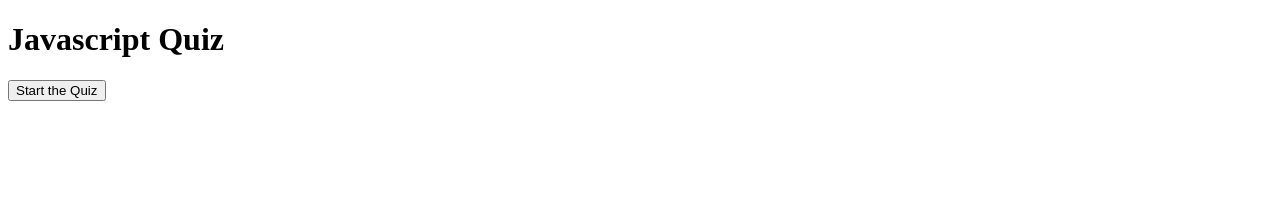
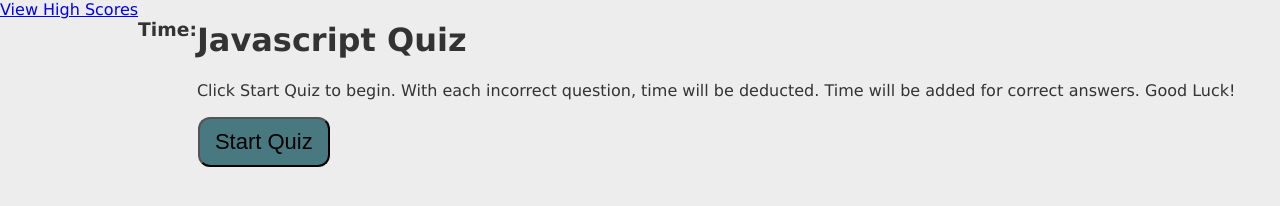
Before and after one commit to Prandrea/Code-Quiz-Challenge, a plain HTML site: page index.html in a window 1280 px wide. Drawn offline with Linux system fonts and the light colour scheme.

Commit message:
added css and quiz questions

```diff
--- a/assets/css/style.css
+++ b/assets/css/style.css
@@ -0,0 +1,45 @@
+* {
+    box-sizing: border-box;
+  }
+
+  :root {
+    --primary: #44e9ff;
+    --secondary: #497980;
+    --tertiary: rgb(192, 246, 253);
+    --grey: #333;
+  }
+
+  body {
+    background: #ededed;
+    color: var(--grey);
+    margin: 0;
+    padding: 0;
+    display: flex;
+    min-height: 100vh;
+    font-family: Verdana, Geneva, Tahoma, sans-serif;
+  }
+
+  header {
+    margin-bottom: 20px;
+    font-size: 16px;
+    display: flex;
+    justify-content: space-between;
+    align-items: top;
+}
+
+
+main {
+    justify-content: center;
+    align-items: center;
+}
+
+  .btn {
+    outline: none;
+      display: inline-block;
+      padding: 10px 15px;
+      background: var(--secondary);
+      font-size: 22px;
+      border-radius: 12px;
+      position: relative;
+      margin: 1px;
+    }
--- a/assets/js/script.js
+++ b/assets/js/script.js
@@ -13,6 +13,35 @@
 
 //control css using Javascript: hide questions and scoreboard initially and display questions when you start
 var timer = 5
+
+// Questions for quiz
+const questions = [
+    {
+        question: "Commonly used data types do NOT include__________.",
+        choices: ["a. strings", "b. booleans", "c. alerts", "d. numbers"],
+        answer: "c. alerts"
+    },
+    {
+        questions: "The condition in an if/ else statement is in enclosed in __________.",
+        choices: ["a. parenthesis", "b. square brackets", "c. quotes", "d. curly brackets"],
+        answer: "a. parenthesis"
+    },
+    {
+        question: "The first index of an array is ____.",
+        choices: ["a. 0", "b. 1", "c. 8", "d. any"],
+        answer: "a. 0"
+    },
+    {
+        question: "Inside which HTML element do we put the JavaScript?",
+        choices: ["a. <js>", "b. <javascript>", "c. <javaEl>", "d. <script>"],
+        answer: "d. <script>"
+    },
+    {
+        question: "How do you round the number 4.15 to the nearest integer?",
+        choices: ["a. round(4.15)", "b. int.round(4.15)", "c. Math.round(4.15)", "d. Math.int(4.15)"],
+        answer: "c. Math.round(4.15)"
+    },
+];
 
 //Button starts quiz
 var startbutton = document.querySelector("#start-quiz");
@@ -61,26 +90,3 @@ startbutton.addEventListener("click", startFunction);
 
 //User enters initials to save score
 //Theres a place for all high scores to be displayed
-
-
-
-
-
-
-
-
-
-
-
-
-//Questions
-//1. Commonly used data types do NOT include__________.
-//strings, booleans, *alerts, numbers
-//2. Inside which HTML element do you put the JavaScript?
-// <js> <title> *<script> <javascript>
-//3. How do you add a comment in JavaScript?
-// *//comment <!--comment--!>
-//4. The condition in an if/else statement is inclosed in _________.
-// curly brackets, *parenthesis, quotes, square brackets
-//5. How do you round the number 4.15 to the nearest integer?
-// round(4.15) int.round(4.15) *Math.round(4.15) Math.int(4.15)
--- a/index.html
+++ b/index.html
@@ -8,12 +8,21 @@
     <link rel="stylesheet" href="./assets/css/style.css">
 </head>
 <body>
+<!--Nav Bar with High scores and timer-->
     <header>
+            <a href="#" id="view-high-scores">View High Scores</a>
+            <h3 class="timer">Time: <span id="timer"></span></h3>
+    </header>
+    <!--Start page with button-->
+    <main>
+    <div id="first-cont" class="show">
+        <div class="start container">
         <h1 class="page-title">Javascript Quiz</h1>
-        <button class="btn" id="start-quiz">Start the Quiz</button>
-    </header>
-
-
+        <p id="quiz-directions" class="quiz-directions">Click Start Quiz to begin. With each incorrect question, time will be deducted. Time will be added for correct answers. Good Luck!</p>
+        <button class="btn" id="start-quiz">Start Quiz</button>
+        </div>
+    </div>
+    </main>
 
 
     <script src="./assets/js/script.js"></script>
```
